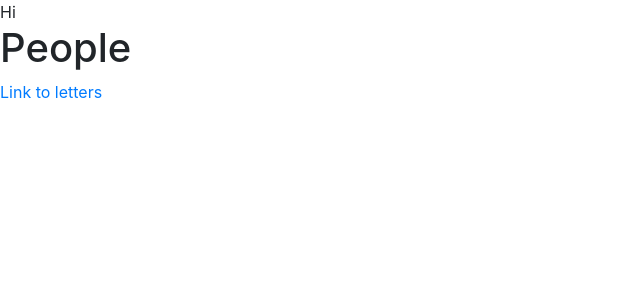
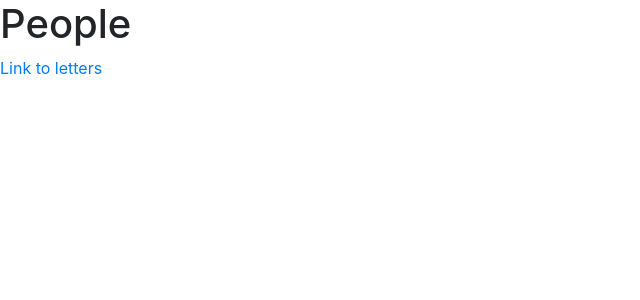
Before and after one commit to ecds/becket-letters, a React (Create React App) app: page / in a window 1280 px wide. Shown: the top 300 px of the page, without its empty margins (0-640 px from the left). Built offline with nearby package versions, Linux system fonts and the light colour scheme; what react-bootstrap-table2-filter would draw is missing.

Commit message:
created temporary header.css

```diff
--- a/src/components/header.js
+++ b/src/components/header.js
@@ -1,13 +1,12 @@
 import React, { Component } from "react";
 import { Row, Col } from 'react-bootstrap';
+import '../styles/header.css';
 
 export class Header extends Component {
     render() {
         return (
             <Row>
-                <Col>
-                    Hi
-            </Col>
+
             </Row>
         )
     }
```
Also changed, not shown: src/styles/header.css (added).
